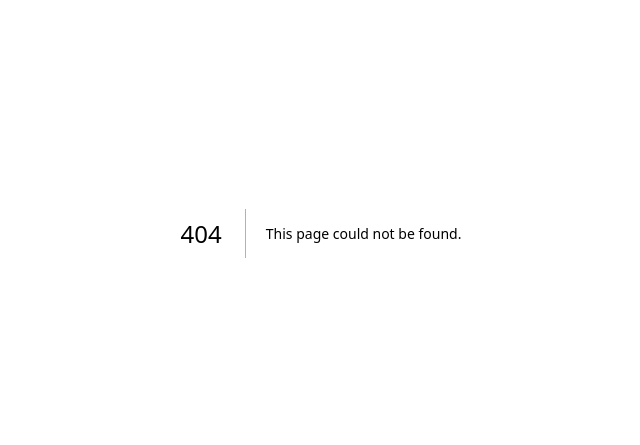
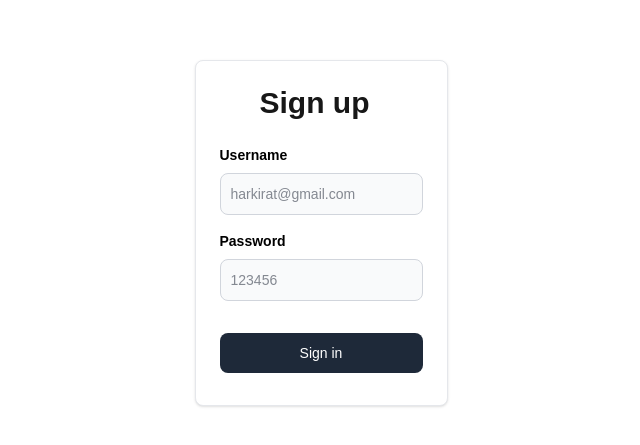
Before and after one commit to srinibas39/100xDevs, a Next.js app in the folder week-19-typescript-backend/typescript-backend-learning/: page /signup in a window 1280 px wide. Before the commit this address had no page. Shown: the part 167-612 px from the top of the page, without its empty margins (319-959 px from the left). Built offline with nearby package versions, Linux system fonts and the light colour scheme.

Commit message:
created ui and endpint for signin

```diff
--- /dev/null
+++ b/week-19-typescript-backend/typescript-backend-learning/app/api/auth/route.tsx
@@ -0,0 +1,7 @@
+import { NextRequest, NextResponse } from "next/server";
+
+export async function POST(req:NextRequest){
+    const body = await req.json()
+    console.log(body)
+    return NextResponse.json({name:body.name,email:body.email})
+}
--- /dev/null
+++ b/week-19-typescript-backend/typescript-backend-learning/app/components/signup.tsx
@@ -0,0 +1,53 @@
+"use client"
+import axios from "axios";
+import { ChangeEventHandler, useState } from "react";
+
+export function SignupComp() {
+    const [username, setUsername] = useState("");
+    const [password, setPassword] = useState("");
+
+    const handleSignup = async()=>{
+        const res = await axios.post("http://localhost:3000/api/auth",{
+            name:username,
+            password:password
+        })
+    }
+
+    return <div className="h-screen flex justify-center flex-col">
+        <div className="flex justify-center">
+        <a href="#" className="block max-w-sm p-6 bg-white border border-gray-200 rounded-lg shadow hover:bg-gray-100 ">
+                <div>
+                    <div className="px-10">
+                        <div className="text-3xl font-extrabold">
+                            Sign up
+                        </div>
+                    </div>
+                    <div className="pt-2">
+                        <LabelledInput onChange={(e) => {
+                            setUsername(e.target.value);
+                        }} label="Username" placeholder="harkirat@gmail.com" />
+                        <LabelledInput onChange={(e) => {
+                            setPassword(e.target.value)
+                        }} label="Password" type={"password"} placeholder="123456" />
+                        <button type="button" onClick={handleSignup} className="mt-8 w-full text-white bg-gray-800 focus:ring-4 focus:ring-gray-300 font-medium rounded-lg text-sm px-5 py-2.5 me-2 mb-2">Sign in</button>
+                    </div>
+                </div>
+            </a>
+        </div>
+    </div>
+
+}
+
+function LabelledInput({ label, placeholder, type, onChange }: LabelledInputType) {
+    return <div>
+        <label className="block mb-2 text-sm text-black font-semibold pt-4">{label}</label>
+        <input onChange={onChange} type={type || "text"} id="first_name" className="bg-gray-50 border border-gray-300 text-gray-900 text-sm rounded-lg focus:ring-blue-500 focus:border-blue-500 block w-full p-2.5" placeholder={placeholder} required />
+    </div>
+}
+
+interface LabelledInputType {
+    label: string;
+    placeholder: string;
+    type?: string;
+    onChange: ChangeEventHandler<HTMLInputElement>
+}
--- a/week-19-typescript-backend/typescript-backend-learning/app/page.tsx
+++ b/week-19-typescript-backend/typescript-backend-learning/app/page.tsx
@@ -1,4 +1,5 @@
 import axios from "axios"
+import Link from "next/link";
 
 
 async function getUser(){
@@ -16,7 +17,7 @@ export default async function Home() {
   const userData = await getUser()
   return (
     <div className="flex flex-col justify-center h-screen">
-        <div className="flex justify-center">
+        <div className="flex justify-center align-center">
             <div className="border p-8 rounded">
                 <div>
                     Name: {userData?.name}
@@ -24,6 +25,11 @@ export default async function Home() {
 
                 {userData?.email}
             </div>
+            <div className="border p-8 rounded">
+                <Link href="/signup"  >Signup</Link>
+                <div className="m-4"></div>
+                <Link href="/signin">Signin</Link>
+            </div>
         </div>
     </div>
   );
--- /dev/null
+++ b/week-19-typescript-backend/typescript-backend-learning/app/signup/page.tsx
@@ -0,0 +1,5 @@
+import { SignupComp } from "../components/signup";
+
+export default function Signup(){
+    return <SignupComp/>
+}
```
Also changed, not shown: week-19-typescript-backend/typescript-backend-learning/app/api/user/route.tsx (renamed from week-19-typescript-backend/typescript-backend-learning/app/api/user/route.js).
